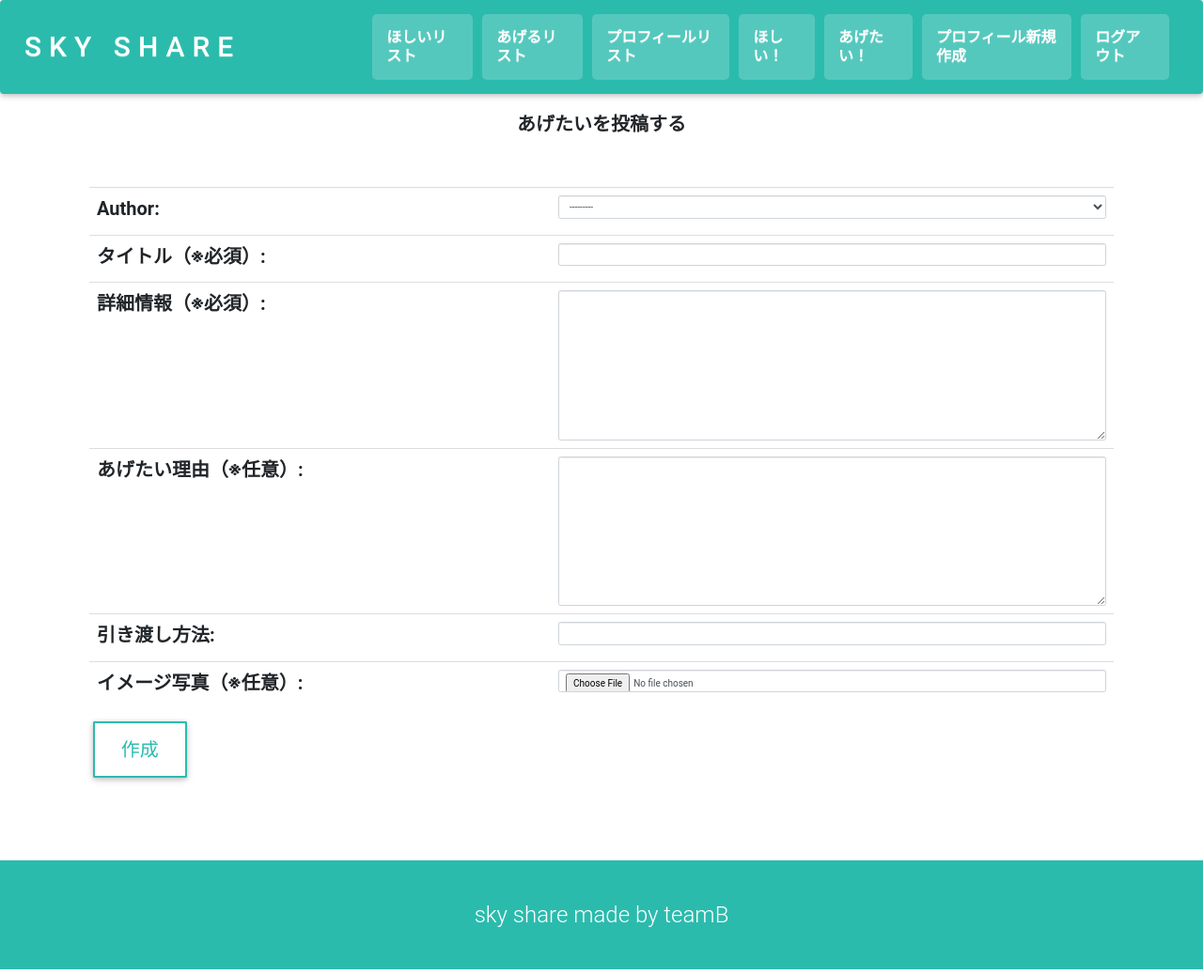
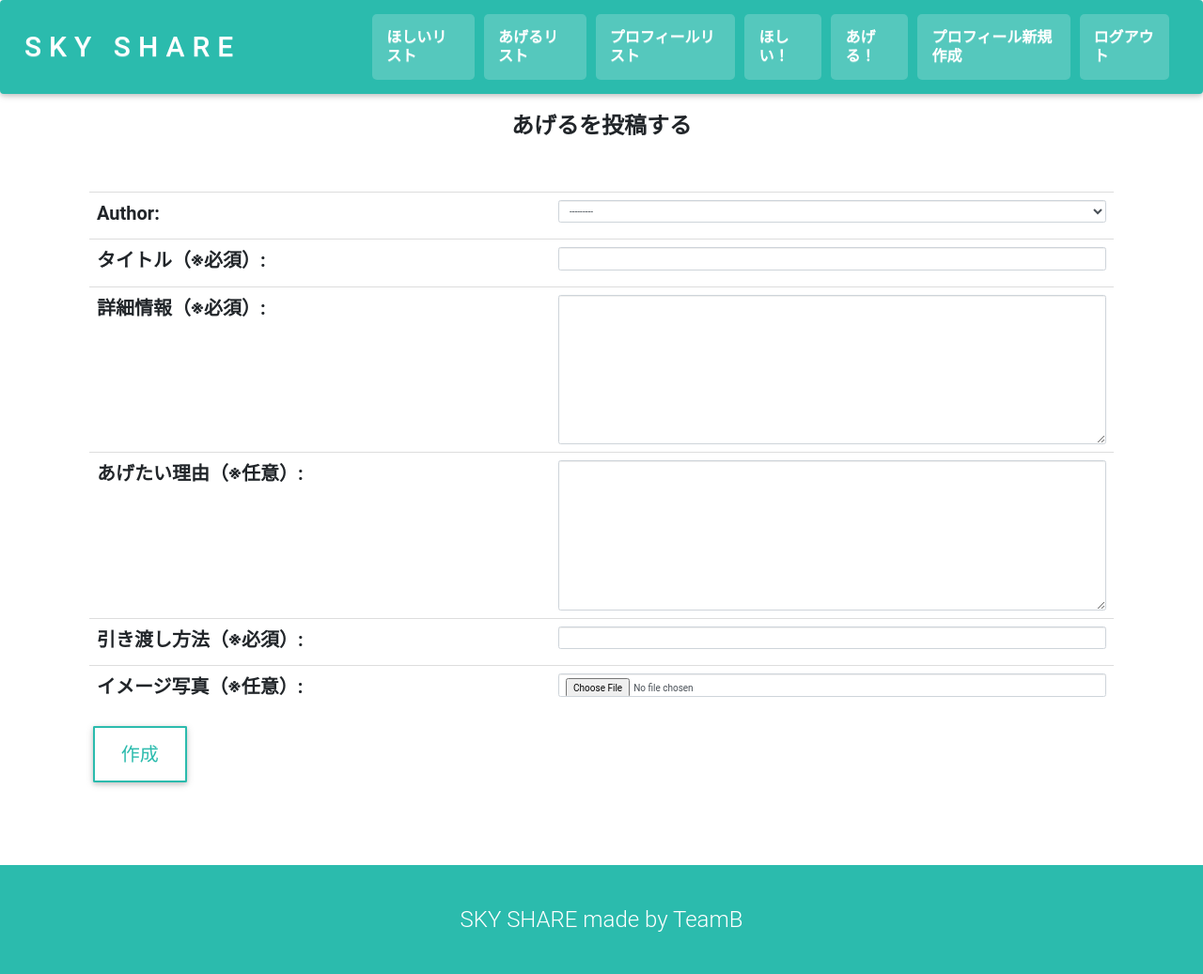
Before and after one commit to ITprojectteamb/sharesite, a Django app: page /givenew/ in a window 1280 px wide. Shown: the whole page at 94% size. Run offline with Django 3.2, Linux system fonts and the light colour scheme; the visitor is signed in with stand-in values (Sample User, id 1); data comes from the database, SQL or seed files in the repository; some libraries are stand-ins or nearby versions.

Commit message:
sharesite css

```diff
--- a/blog/models.py
+++ b/blog/models.py
@@ -31,7 +31,7 @@ class Give(models.Model):
     give_name = models.CharField('タイトル（※必須）',max_length=50)
     give_information = models.TextField('詳細情報（※必須）',max_length=200,null=True)
     give_reason = models.TextField('あげたい理由（※任意）',max_length=200,null=True)
-    delivery_infomation = models.CharField('引き渡し方法',max_length=30,null=True)
+    delivery_infomation = models.CharField('引き渡し方法（※必須）',max_length=30,null=True)
     register_date = models.DateTimeField('登録日時',auto_now_add=True)
     final_update_time = models.DateTimeField('更新日時',auto_now=True)
     photo = models.ImageField(verbose_name='イメージ写真（※任意）', blank=True, null=True)
--- a/blog/templates/sharesite/base.html
+++ b/blog/templates/sharesite/base.html
@@ -36,7 +36,7 @@
           <a class="nav-link" href="{% url 'want_new' %}">ほしい！</a>
         </li>
         <li class="nav-item">
-          <a class="nav-link" href="{% url 'give_new' %}">あげたい！</a>
+          <a class="nav-link" href="{% url 'give_new' %}">あげる！</a>
         </li>
         <li class="nav-item">
           <a class="nav-link" href="{% url 'profile_new' %}">プロフィール新規作成</a>
@@ -84,7 +84,7 @@
 <footer class="footer">
 
     <!-- Copyright -->
-    <div class="footer-copyright text-center footer-text">sky share made by teamB</div>
+    <div class="footer-copyright text-center footer-text">SKY SHARE made by TeamB</div>
     <!-- Copyright -->
 
   </footer>
--- a/blog/templates/sharesite/give_list.html
+++ b/blog/templates/sharesite/give_list.html
@@ -24,7 +24,7 @@
           </div>
           <div class="px-3 pt-3 mx-1 mt-1 pb-0">
             <h4 class="font-weight-bold mt-1 mb-3"><a class="body-title" href="{% url 'give_detail' pk=give.pk %}">{{ give.give_name }}</a></h4>
-            <p class="text-muted body-text text-left">あげたい理由：<br>{{ give.give_reason|truncatechars:50 }}<a class="read-more" href="{% url 'give_detail' pk=give.pk %}">  >>続きを読む</a></p>
+            <p class="text-muted body-text text-left">あげる理由：<br>{{ give.give_reason|truncatechars:50 }}<a class="read-more" href="{% url 'give_detail' pk=give.pk %}">  >>続きを読む</a></p>
             <p class="text-muted text-left">投稿者：{{ give.author }}</p>
             <div class="view-detail">
             <a href="{% url 'give_detail' pk=give.pk %}" class="btn btn-outline-default waves-effect"><i class="fas fa-clone left"></i> 詳細を見る</a>
--- a/blog/templates/sharesite/give_new.html
+++ b/blog/templates/sharesite/give_new.html
@@ -2,7 +2,7 @@
 
 {% block content %}
 <div class="text-center">
-    <h2 style="font-weight:bold;">あげたいを投稿する</h2>
+    <h2 class="body-title" style="font-weight:bold;">あげるを投稿する</h2>
 </div>
 <div class="container">
     <div class="row">
--- a/blog/templates/sharesite/profile_detail.html
+++ b/blog/templates/sharesite/profile_detail.html
@@ -4,7 +4,9 @@
 
 {% block content %}
 <div class="text-center">
+    <br>
     <h2 style="font-weight:bold;">プロフィール</h2>
+    <br>
 </div>
 <div class="container">
     <div class="my-div-style w-100">
--- a/blog/templates/sharesite/profile_new.html
+++ b/blog/templates/sharesite/profile_new.html
@@ -2,7 +2,7 @@
 
 {% block content %}
 <div class="text-center">
-    <h2 style="font-weight:bold;">プロフィールを作成する</h2>
+    <h2 class="body-title" style="font-weight:bold;">プロフィールを作成する</h2>
 </div>
 <div class="container">
     <div class="row">
--- a/blog/templates/sharesite/want_detail.html
+++ b/blog/templates/sharesite/want_detail.html
@@ -3,6 +3,11 @@
 
 
 {% block content %}
+<div class="text-center">
+    <br>
+    <h2 style="font-weight:bold;">ほしい詳細</h2>
+    <br>
+</div>
 <div class="container">
     <div class="my-div-style w-100">
         <hr>
--- a/blog/templates/sharesite/want_new.html
+++ b/blog/templates/sharesite/want_new.html
@@ -2,7 +2,7 @@
 
 {% block content %}
 <div class="text-center">
-    <h2 style="font-weight:bold;">ほしいを投稿する</h2>
+    <h2 class="body-title"style="font-weight:bold;">ほしいを投稿する</h2>
 </div>
 <div class="container">
     <div class="row">
```
Also changed, not shown: blog/templates/sharesite/give_detail.html (+6 -1 lines).
